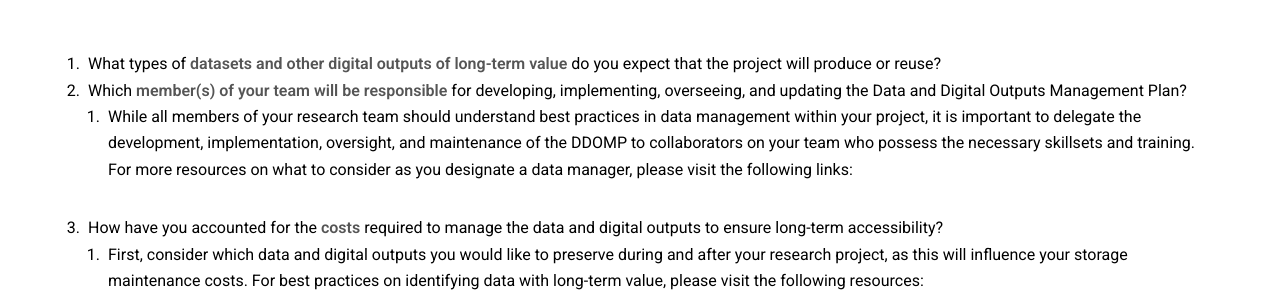
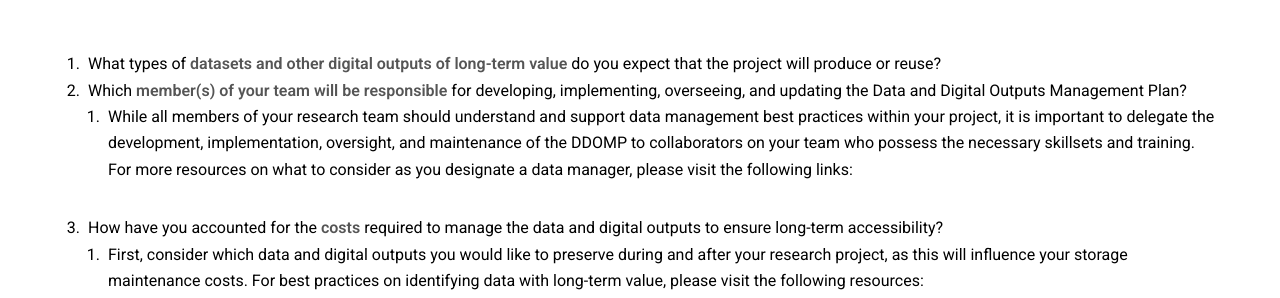
Before and after one commit to bfe-inf/toolkit, a Jekyll site: the page ddomp-preproposal.html, which Jekyll copies as it is, in a window 1280 px wide. Shown: the part 827-1125 px from the top of the page. Built offline with Jekyll 4.4.1, drawn with Linux system fonts in a browser that asks for light colours.

Commit message:
Update ddomp-preproposal.html

```diff
--- a/ddomp-preproposal.html
+++ b/ddomp-preproposal.html
@@ -53,7 +53,7 @@
 						<li>What types of <strong>datasets and other digital outputs of long-term value</strong> do you expect that the project will produce or reuse?</li>
 						<li>Which <strong>member(s) of your team will be responsible</strong> for developing, implementing, overseeing, and updating the Data and Digital Outputs Management Plan?</li>
 							<ol>
-								<li>While all members of your research team should understand best practices in data management within your project, it is important to delegate the development, implementation, oversight, and maintenance of the DDOMP to collaborators on your team who possess the necessary skillsets and training. For more resources on what to consider as you designate a data manager, please visit the following links:</li>
+								<li>While all members of your research team should understand and support data management best practices within your project, it is important to delegate the development, implementation, oversight, and maintenance of the DDOMP to collaborators on your team who possess the necessary skillsets and training. For more resources on what to consider as you designate a data manager, please visit the following links:</li>
 							</ol>
 						<li>How have you accounted for the <strong>costs</strong> required to manage the data and digital outputs to ensure long-term accessibility?</li>
 							<ol>
```
